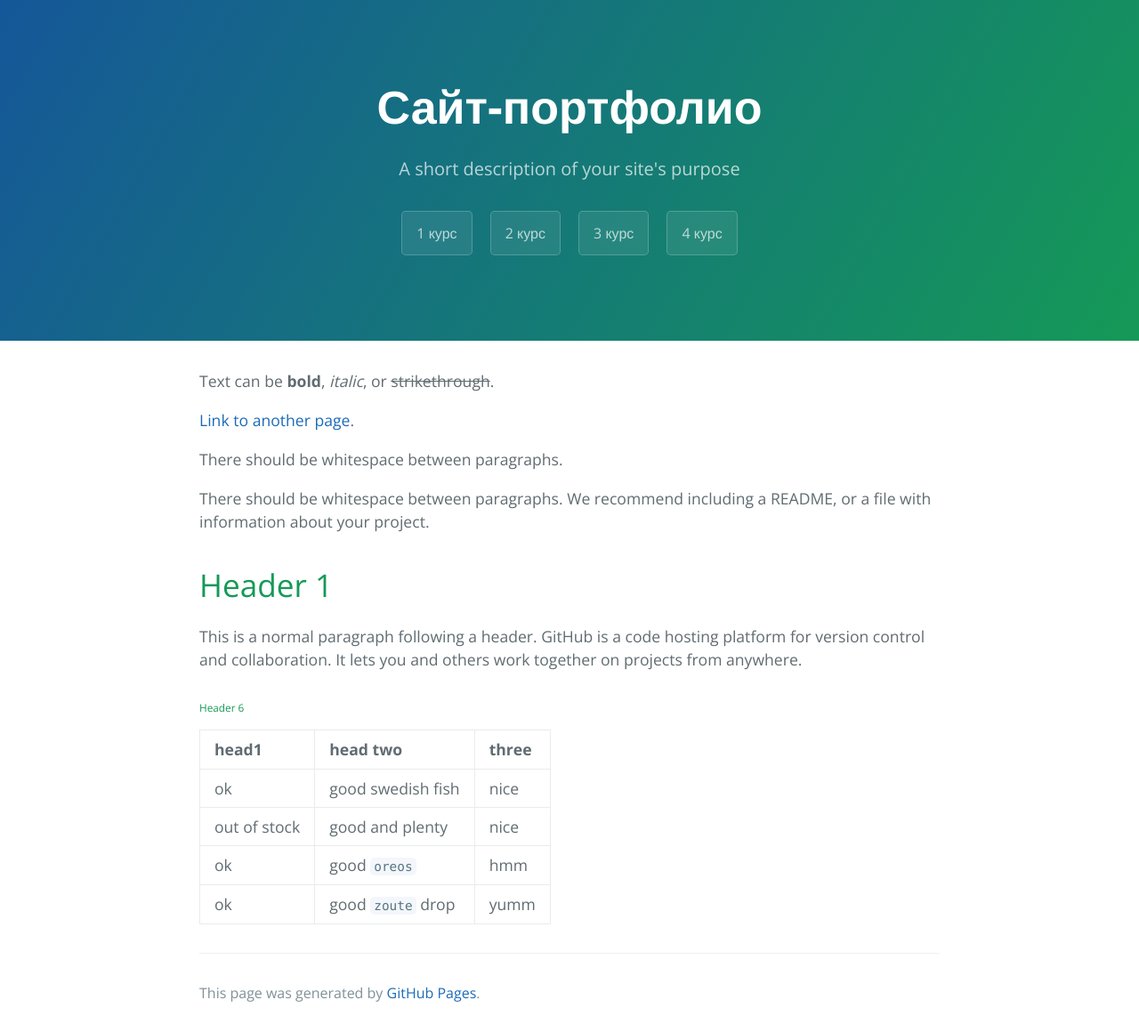
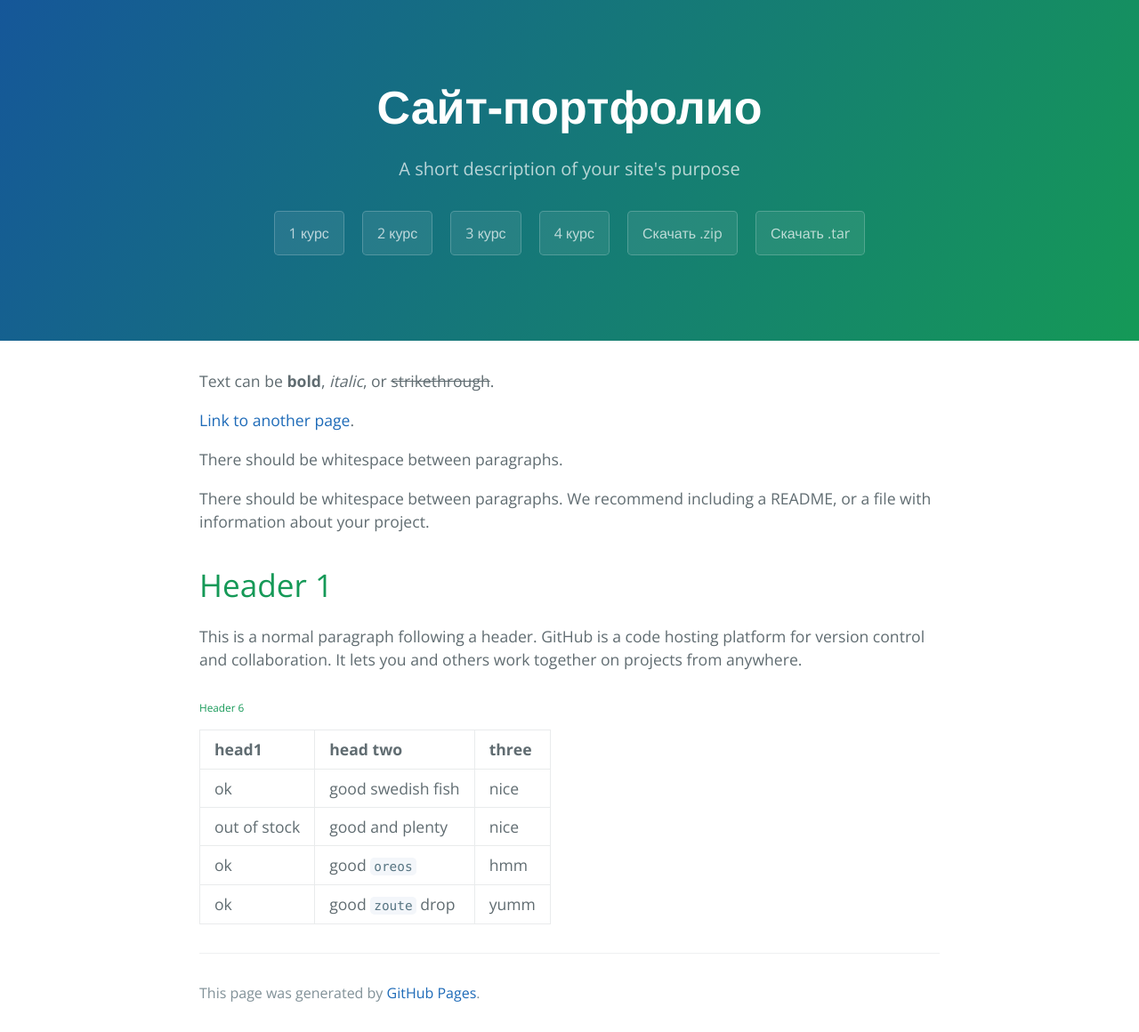
Before and after one commit to Yalkinzsun/Yalkinzsun.github.io, a Jekyll site: the page built from index.md, in a window 1280 px wide. Shown: the whole page at 89% size. Built offline with Jekyll 4.4.1, drawn with Linux system fonts in a browser that asks for light colours.

Commit message:
Update default.html

```diff
--- a/_layouts/default.html
+++ b/_layouts/default.html
@@ -32,6 +32,8 @@
         <a href="{{ site.github.tar_url }}" class="btn"> 2 курс</a>
         <a href="{{ site.github.zip_url }}" class="btn"> 3 курс</a>
         <a href="{{ site.github.tar_url }}" class="btn"> 4 курс</a>
+        <a href="{{ site.github.zip_url }}" class="btn"> Скачать .zip</a>
+        <a href="{{ site.github.tar_url }}" class="btn"> Скачать .tar</a>
 
       {% endif %}
     </header>
```
